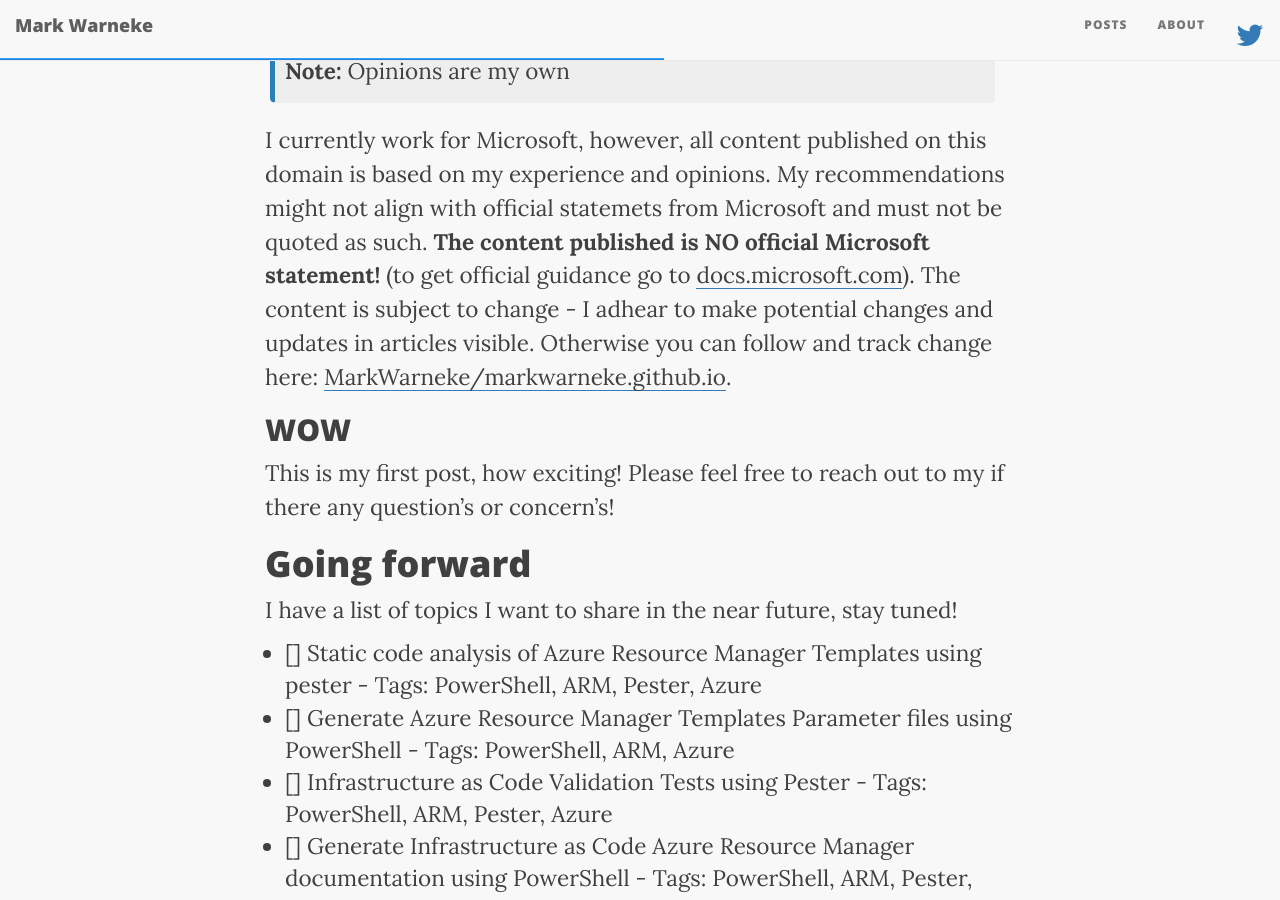
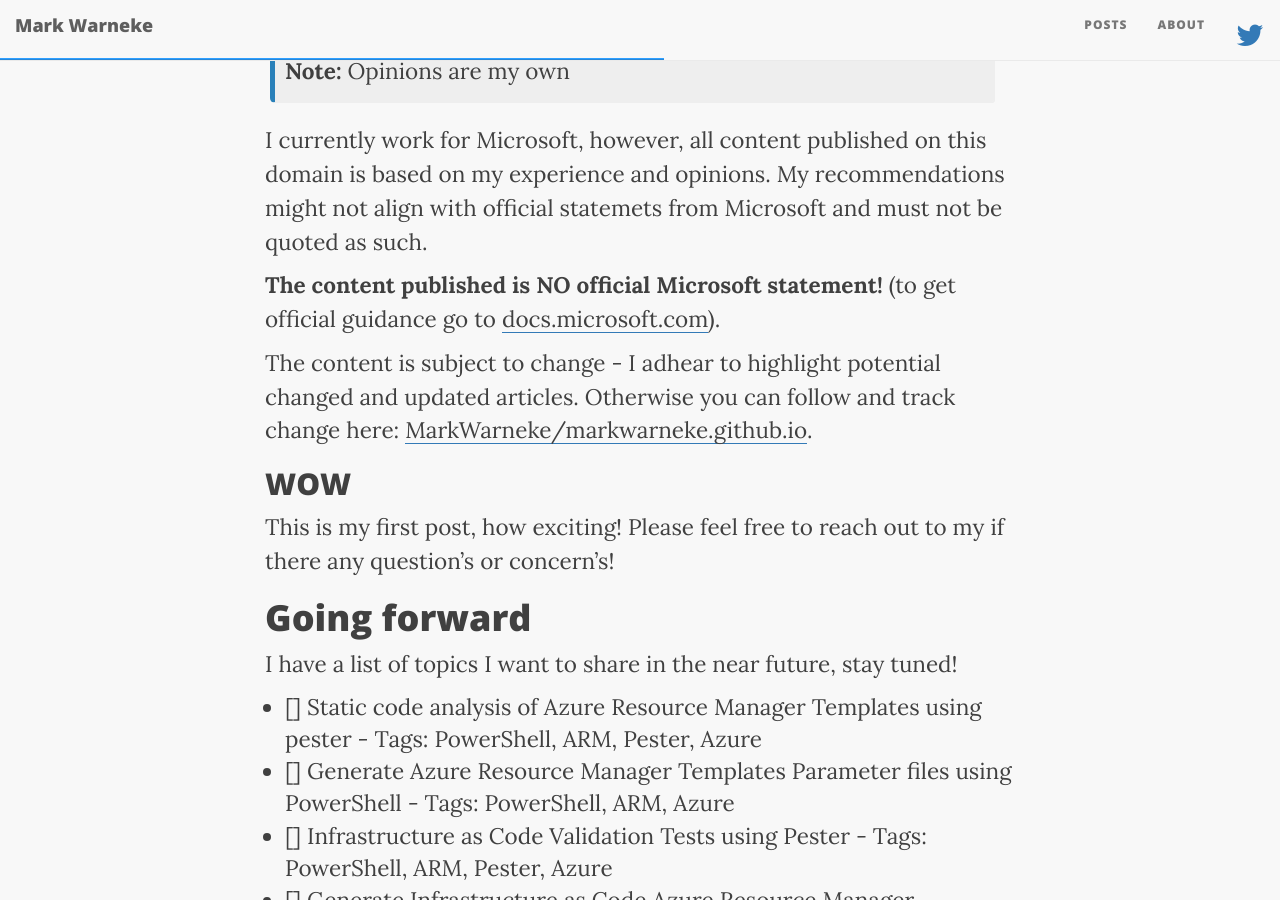
Before and after one commit to MarkWarneke/markwarneke.github.io, a Jekyll site: the page built from _posts/2019-07-26-hello-world.md, in a window 1280 px wide and 900 px high, scrolled down 693 px. Built offline with Jekyll 4.4.1, drawn with Linux system fonts in a browser that asks for light colours; nearby versions of some CDN libraries; comment, search, counter and statistics services are not loaded.

Commit message:
rephrase

```diff
--- a/_posts/2019-07-26-hello-world.md
+++ b/_posts/2019-07-26-hello-world.md
@@ -15,7 +15,11 @@
 {: .box-note}
 **Note:** Opinions are my own
 
-I currently work for Microsoft, however, all content published on this domain is based on my experience and opinions. My recommendations might not align with official statemets from Microsoft and must not be quoted as such. **The content published is NO official Microsoft statement!** (to get official guidance go to [docs.microsoft.com](https://docs.microsoft.com)). The content is subject to change - I adhear to make potential changes and updates in articles visible. Otherwise you can follow and track change here: [MarkWarneke/markwarneke.github.io](https://github.com/MarkWarneke/markwarneke.github.io/commits/master).
+I currently work for Microsoft, however, all content published on this domain is based on my experience and opinions. My recommendations might not align with official statemets from Microsoft and must not be quoted as such.
+
+**The content published is NO official Microsoft statement!** (to get official guidance go to [docs.microsoft.com](https://docs.microsoft.com)).
+
+The content is subject to change - I adhear to highlight potential changed and updated articles. Otherwise you can follow and track change here: [MarkWarneke/markwarneke.github.io](https://github.com/MarkWarneke/markwarneke.github.io/commits/master).
 
 ## WOW
 
```
